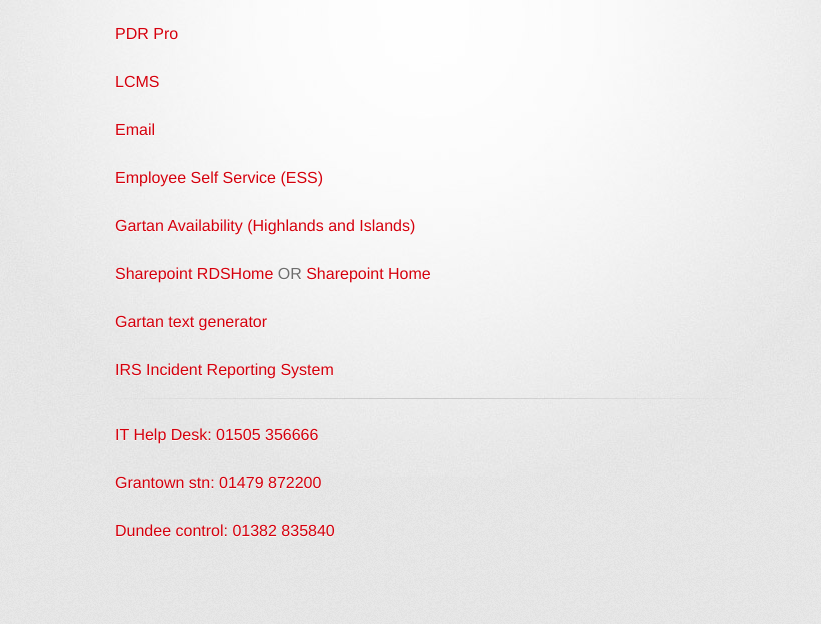
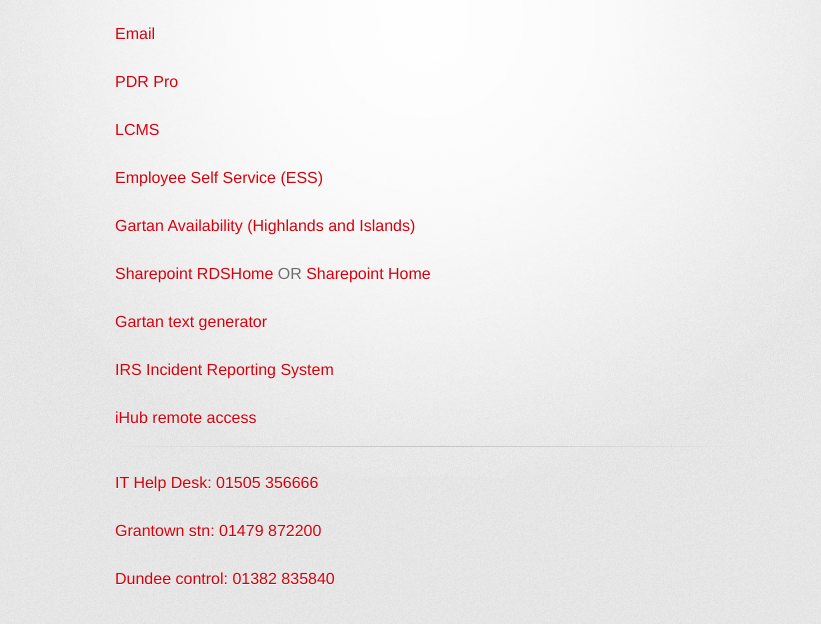
Before and after one commit to jjnevis/firelinks, a plain HTML site: page index.html in a window 1280 px wide. Shown: the part 96-720 px from the top of the page, without its empty margins (215-1036 px from the left). Drawn offline with Linux system fonts and the light colour scheme; a web font is replaced by a local one.

Commit message:
add link to iHub and move email to top

```diff
--- a/index.html
+++ b/index.html
@@ -21,12 +21,12 @@
           <h1>SFRS Links</h1>
         </header>
 
+    <a href="http://outlook.com/owa/FireScotland.mail.onmicrosoft.com">Email</a>
+    <br><br>
     <a href="https://scotland.pdrpro.co.uk/pdr/app/login.asp">PDR Pro</a>
     <br><br>
 		<a href="https://lcms.scottish-fireservicescollege.org">LCMS</a>
 		<br><br>
-		<a href="http://outlook.com/owa/FireScotland.mail.onmicrosoft.com">Email</a>
-    <br><br>
     <a href="https://strfrli.webitrent.com/strfrli_ess/ess/#/login">Employee Self Service (ESS)</a>
     <br><br>
     <a href="https://hirds.firescotland.gov.uk/GartanAvailability/Login.aspx">Gartan Availability (Highlands and Islands)</a>
@@ -38,6 +38,8 @@
     <a href="http://bostock.cc/fireoff-site">Gartan text generator</a>
     <br><br>
     <a href="https://www.irs.fire.gov.uk/irsweb/logon">IRS Incident Reporting System</a>
+    <br><br>
+    <a href="https://vpn.firescotland.gov.uk/">iHub remote access</a>
 		<br>
         <hr>
           <a href="tel:01505356666">IT Help Desk: 01505 356666</a><br><br>
```
